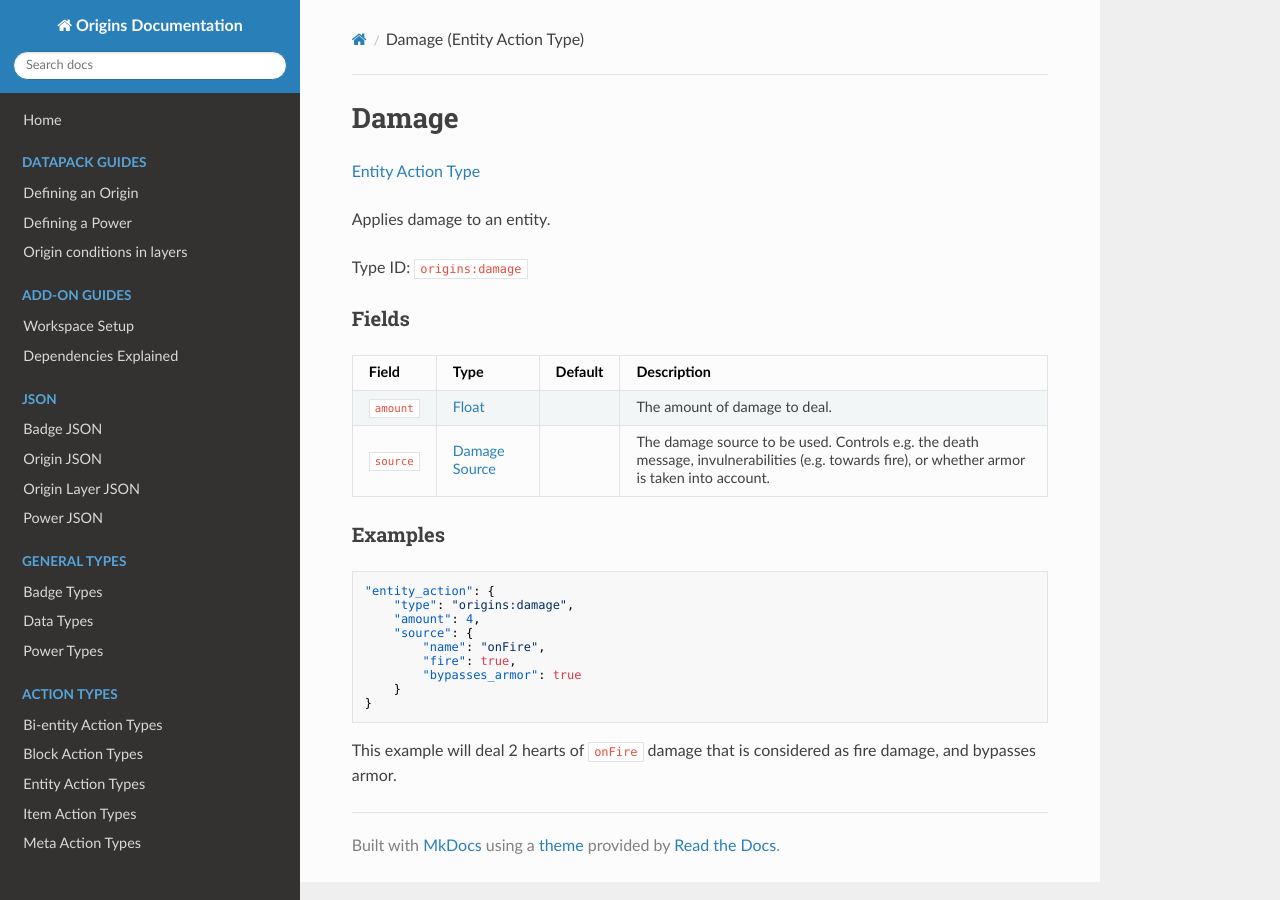
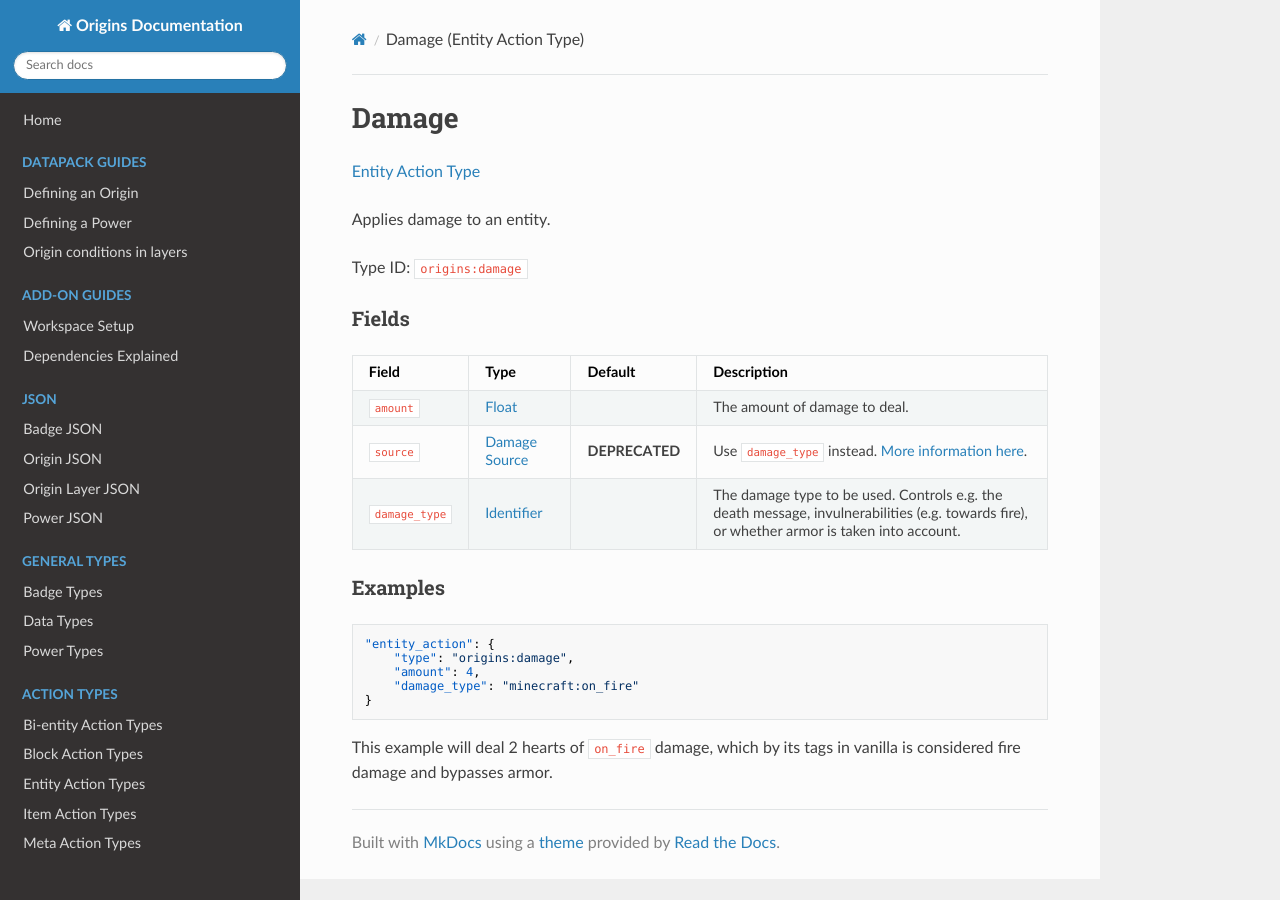
Before and after one commit to apace100/origins-docs, an MkDocs documentation site: the page built from docs/types/entity_action_types/damage.md, in a window 1280 px wide. Built offline with MkDocs 1.6.1, drawn with Linux system fonts in a browser that asks for light colours; nearby versions of some CDN libraries.

Commit message:
Updated damage source things

````diff
--- a/docs/types/entity_action_types/damage.md
+++ b/docs/types/entity_action_types/damage.md
@@ -17,7 +17,8 @@ Type ID: `origins:damage`
 Field  | Type | Default | Description
 -------|------|---------|-------------
 `amount` | [Float](../data_types/float.md) |  | The amount of damage to deal.
-`source` | [Damage Source](../data_types/damage_source.md) |  | The damage source to be used. Controls e.g. the death message, invulnerabilities (e.g. towards fire), or whether armor is taken into account.
+`source` | [Damage Source](../data_types/damage_source.md) | **DEPRECATED** | Use `damage_type` instead. [More information here](https://gist.github.com/apace100/bfbf82a8f9d6bd2db13e4feaf653a6b0).
+`damage_type` | [Identifier](../data_types/identifier.md) | | The damage type to be used. Controls e.g. the death message, invulnerabilities (e.g. towards fire), or whether armor is taken into account.
 
 
 ### Examples
@@ -26,12 +27,8 @@ Field  | Type | Default | Description
 "entity_action": {
     "type": "origins:damage",
     "amount": 4,
-    "source": {
-        "name": "onFire",
-        "fire": true,
-        "bypasses_armor": true
-    }
+    "damage_type": "minecraft:on_fire"
 }
 ```
 
-This example will deal 2 hearts of `onFire` damage that is considered as fire damage, and bypasses armor.
+This example will deal 2 hearts of `on_fire` damage, which by its tags in vanilla is considered fire damage and bypasses armor.
````
Also changed, not shown: docs/types/bientity_action_types/damage.md (+4 -6 lines), docs/types/data_types/damage_source.md (+5 -0 lines), docs/types/power_types/damage_over_time.md (+3 -6 lines).
